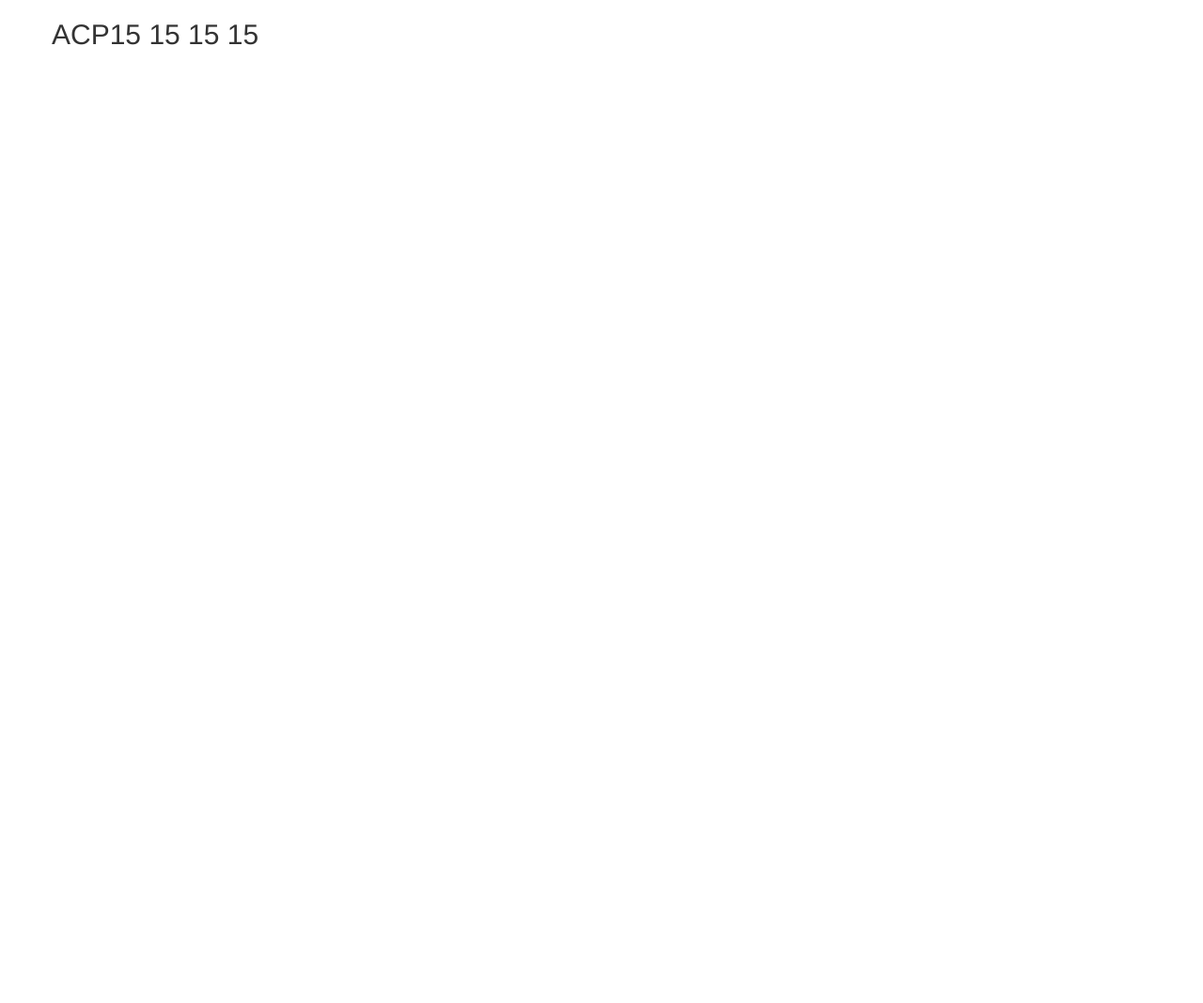
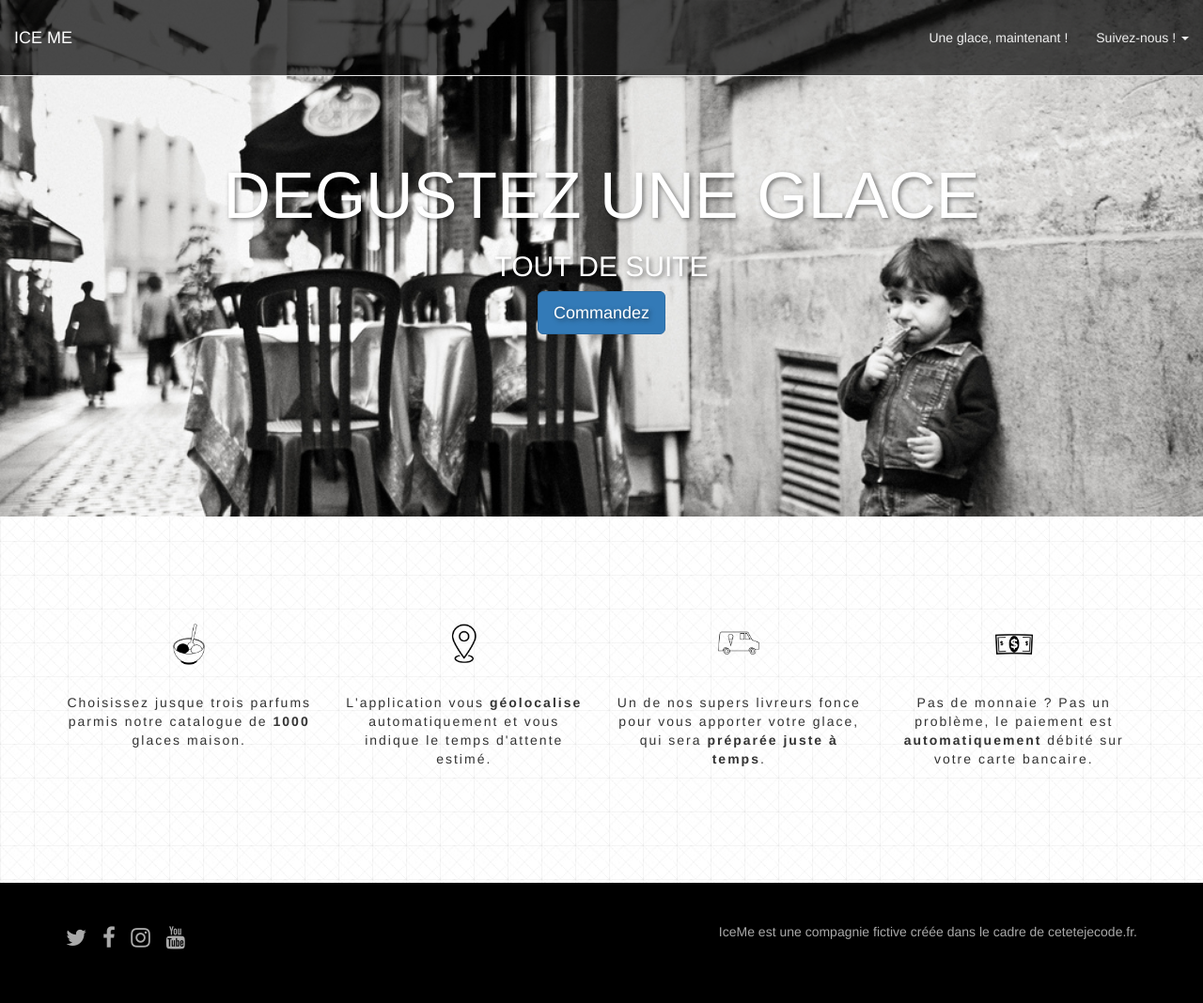
Before and after one commit to Nicomot/Acp15-github-pages, a plain HTML site: page index.html in a window 1280 px wide. Shown: the whole page at 94% size. Before the commit the page ends 800 px from the top, so only its background shows below. Drawn offline with nearby package versions, Linux system fonts and the light colour scheme.

Commit message:
Ajout des contenus

```diff
--- /dev/null
+++ b/css/style.css
@@ -0,0 +1,85 @@
+body {
+	background-image: url("../images/grid.jpg");
+}
+
+#footer  {
+	background-color: black;
+	color: #aaaaaa;
+	padding-top: 3em;
+	padding-bottom: 3em;
+
+}
+
+#footer a {
+	color: #aaaaaa;
+}
+
+#footer a:hover {
+	color: #dddddd;
+}
+
+.social {
+	font-size: 24px;
+
+}
+
+#wrapper {
+	text-align: center;
+	background-image: url("../images/background/background.jpg");
+	height: 550px;
+	background-repeat: no-repeat;
+	background-size: cover;
+	padding-top: 150px;
+	color: white;
+	text-shadow: 2px 2px 5px rgba(0,0,0,0.5);
+}
+
+#wrapper h1 {
+	font-size: 70px;
+
+}
+
+#wrapper h2 {
+	font-size: 30px;
+
+}
+
+.spacer {
+	height: 8em;
+}
+
+.feature p {
+	font-weight: 300;
+	letter-spacing: 2px;
+}
+
+.feature img {
+	margin-bottom : 2em;
+}
+
+.navbar-transparent {
+
+		background-color: rgba(0,0,0,0.7)
+}
+
+.navbar-transparent .navbar-brand,
+.navbar-transparent .navbar-nav > li > a {
+  color: #eeeeee;
+  line-height: 50px;
+}
+
+.navbar-transparent .navbar-nav > li > a:hover,
+.navbar-transparent .navbar-nav > li > a:active,
+.navbar-transparent .navbar-nav > li > a:focus,
+.navbar-transparent .navbar-nav > .open > a,
+.navbar-transparent .navbar-nav > .open > a:hover,
+.navbar-transparent .navbar-nav > .open > a:focus {
+  color: white;
+  background-color: rgba(0, 0, 0, 0.3);
+}
+
+.navbar-transparent .navbar-brand:hover,
+.navbar-transparent .navbar-brand:active,
+.navbar-transparent .navbar-brand:focus {
+  color: white;
+}
--- a/index.html
+++ b/index.html
@@ -1,34 +1,137 @@
 <!DOCTYPE html>
-<html>
+<html lang="fr">
   <head>
     <meta charset="utf-8">
     <meta http-equiv="X-UA-Compatible" content="IE=edge">
     <meta name="viewport" content="width=device-width, initial-scale=1">
 
-    <title>--- TODO ---</title>
+    <title>IceMe - Dégustez une glace, maintenant !</title>
 
-    <link rel="stylesheet" href="https://maxcdn.bootstrapcdn.com/bootstrap/3.3.7/css/bootstrap.min.css">
-    <link rel="stylesheet" href="https://maxcdn.bootstrapcdn.com/font-awesome/4.7.0/css/font-awesome.min.css">
+    <link rel="stylesheet" href="https://maxcdn.bootstrapcdn.com/bootstrap/3.2.0/css/bootstrap.min.css">
+    <link rel="stylesheet" href="https://maxcdn.bootstrapcdn.com/font-awesome/4.1.0/css/font-awesome.min.css">
+
+    <link href='http://fonts.googleapis.com/css?family=Open+Sans:400,300,700' rel='stylesheet' type='text/css'>
+
+    <link rel="stylesheet" href="css/style.css">
 
     <!-- HTML5 Shim and Respond.js IE8 support of HTML5 elements and media queries -->
-    <!-- Leave those next 4 lines if you care about users using IE8 -->
     <!--[if lt IE 9]>
       <script src="https://oss.maxcdn.com/html5shiv/3.7.2/html5shiv.min.js"></script>
       <script src="https://oss.maxcdn.com/respond/1.4.2/respond.min.js"></script>
     <![endif]-->
   </head>
   <body>
-    <div class="container">
-      <div class="row">
-        <div "col-md-4 col-md-offset">
-          <h2>ACP15 15 15 15</h2>
+
+    <nav class="navbar navbar-default navbar-transparent navbar-fixed-top" role="navigation">
+      <div class="container-fluid">
+        <!-- Brand and toggle get grouped for better mobile display -->
+        <div class="navbar-header">
+          <button type="button" class="navbar-toggle" data-toggle="collapse" data-target="#bs-example-navbar-collapse-1">
+            <span class="sr-only">Menu</span>
+            <span class="icon-bar"></span>
+            <span class="icon-bar"></span>
+            <span class="icon-bar"></span>
+          </button>
+          <a class="navbar-brand" href="#">
+            ICE ME
+          </a>
+        </div>
+
+        <!-- Collect the nav links, forms, and other content for toggling -->
+        <div class="collapse navbar-collapse" id="bs-example-navbar-collapse-1">
+          <ul class="nav navbar-nav navbar-right">
+            <li>
+              <a href="#">Une glace, maintenant !</a>
+            </li>
+            <li class="dropdown">
+              <a href="#" class="dropdown-toggle" data-toggle="dropdown">Suivez-nous ! <span class="caret"></span></a>
+              <ul class="dropdown-menu" role="menu">
+                <li><a href="#"> <i class="fa fa-twitter-square"></i> Twitter</a></li>
+                <li><a href="#"> <i class="fa fa-facebook-square"></i> Facebook</a></li>
+              </ul>
+            </li>
+          </ul>
+        </div><!-- /.navbar-collapse -->
+      </div><!-- /.container-fluid -->
+    </nav>
+
+    <div id="wrapper">
+    <h1>DEGUSTEZ UNE GLACE</h1>
+    <h2>TOUT DE SUITE</h2>
+    <a href="#" class="btn btn-primary btn-lg">Commandez</a>
+    </div>
+
+    <div class="spacer"></div>
+    <div class="container text-center">
+      <div class="row text-center">
+        <div class="col-sm-6 col-md-3 feature">
+          <img src="images/icon_57707/icon_57707.png" width="48">
+          <p>
+            Choisissez jusque trois parfums
+            parmis notre catalogue de <strong>1000</strong> glaces maison.
+          </p>
+        </div>
+        <div class="col-sm-6 col-md-3 feature">
+          <img src="images/icon_29388/icon_29388.png" width="48">
+          <p>
+            L'application vous <strong>géolocalise</strong> automatiquement et vous
+            indique le temps d'attente estimé.
+          </p>
+        </div>
+        <div class="col-sm-6 col-md-3 feature">
+          <img src="images/icon_24755/icon_24755.png" width="48">
+          <p>
+            Un de nos supers livreurs fonce pour vous apporter votre glace,
+            qui sera <strong>préparée juste à temps</strong>.
+          </p>
+        </div>
+        <div class="col-sm-6 col-md-3 feature">
+          <img src="images/icon_17805/icon_17805.png" width="48">
+          <p>
+            Pas de monnaie ? Pas un problème, le paiement est <strong>automatiquement</strong>
+            débité sur votre carte bancaire.
+          </p>
         </div>
       </div>
     </div>
+    <div class="spacer"></div>
+    <div id="footer">
+    <div class="container">
+      <div class="row">
+        <div class="col-xs-6 col-sm-3">
+          <ul class="list-inline social">
+            <li>
+              <a href="https://twitter.com/iceme">
+                <i class="fa fa-twitter"></i>
+              </a>
+            </li>
+            <li>
+              <a href="https://facebook.com/iceme">
+                <i class="fa fa-facebook"></i>
+              </a>
+            </li>
+            <li>
+              <a href="https://instagram.com/iceme">
+                <i class="fa fa-instagram"></i>
+              </a>
+            </li>
+            <li>
+              <a href="https://youtube.com/iceme">
+                <i class="fa fa-youtube"></i>
+              </a>
+            </li>
+          </ul>
+        </div>
+        <div class="col-xs-6 col-sm-9">
+          <p class="text-right">
+            IceMe est une compagnie fictive créée dans le cadre de
+            <a href="http://www.cetetejecode.fr">cetetejecode.fr</a>.
+          </p>
+        </div>
+      </div>
+    </div>
+  </div>
 
-
-
-    <!-- Including Bootstrap JS (with its jQuery dependency) so that dynamic components work -->
     <script src="https://ajax.googleapis.com/ajax/libs/jquery/1.11.1/jquery.min.js"></script>
     <script src="https://maxcdn.bootstrapcdn.com/bootstrap/3.2.0/js/bootstrap.min.js"></script>
   </body>
```
Also changed, not shown: images/background/background.jpg (added), images/background/license.txt (added), images/grid.jpg (added), images/icon_17805/icon_17805.png (added), images/icon_17805/icon_17805.svg (added), images/icon_17805/license.txt (added), images/icon_24755/icon_24755.png (added), images/icon_24755/icon_24755.svg (added), images/icon_24755/license.txt (added), images/icon_29388/icon_29388.png (added), images/icon_29388/icon_29388.svg (added), images/icon_29388/license.txt (added), images/icon_57707/icon_57707.png (added), images/icon_57707/icon_57707.svg (added), 1 more files, 3 other files.
